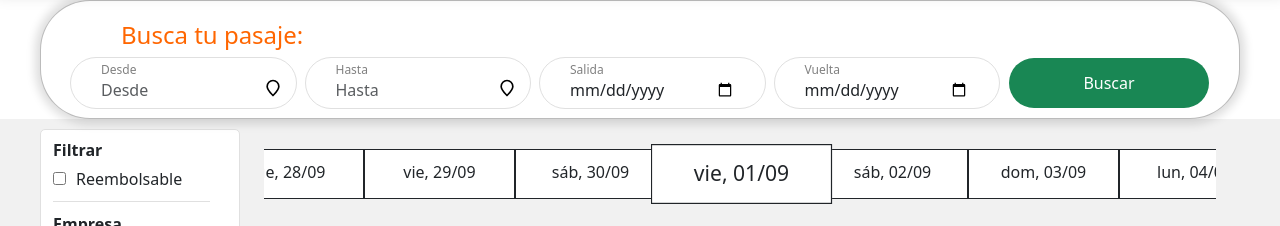
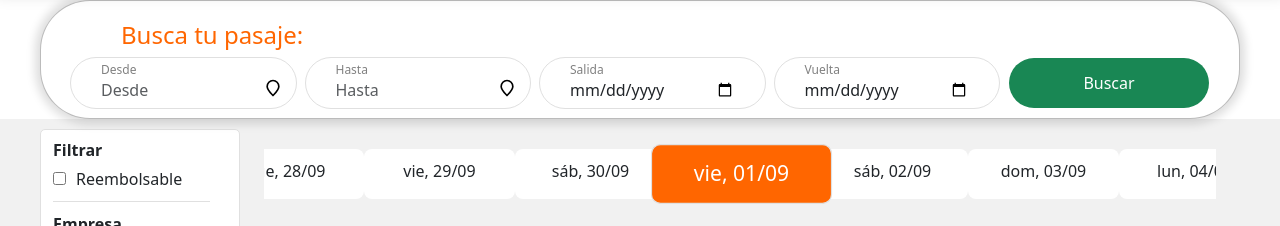
Before and after one commit to maxi326519/pidebus-landing, a plain HTML site: page tikets/index.html in a window 1280 px wide. Shown: the part 100-326 px from the top of the page. Drawn offline with nearby package versions, Linux system fonts and the light colour scheme.

Commit message:
detalle al slider

```diff
--- a/tikets/js/resize.js
+++ b/tikets/js/resize.js
@@ -13,9 +13,9 @@ function generarDiasDelMes(mes, año) {
   var fecha = new Date(año, mes - 1, 1); // mes - 1 porque los meses en JavaScript van de 0 a 11
   var diaInicio = fecha.getDay(); // Obtener el día de la semana en el que comienza el mes
   var ultimoDiaMes = new Date(año, mes, 0).getDate();
+  var primerDia = true;
 
   for (var dia = 1; dia <= ultimoDiaMes; dia++) {
-    var color = colores[colorIndex];
     var diaSemana = obtenerNombreDia((diaInicio + dia - 1) % 7);
     var fechaFormateada =
       diaSemana +
@@ -23,6 +23,10 @@ function generarDiasDelMes(mes, año) {
       dia.toString().padStart(2, "0") +
       "/" +
       mes.toString().padStart(2, "0");
+
+    var clClass = primerDia ? "cl" : "cl  cl-yellow";
+    primerDia = false; // Desactivar para el resto de los días
+
     contenidoHTML +=
       '<div class="slide" data-fecha="' +
       año +
@@ -30,7 +34,9 @@ function generarDiasDelMes(mes, año) {
       mes.toString().padStart(2, "0") +
       "-" +
       dia.toString().padStart(2, "0") +
-      '"><div class="cl border border-dark">' +
+      '"><div class="' +
+      clClass + // Aplicar la clase de fondo aquí
+      '">' +
       fechaFormateada +
       "</div></div>";
 
--- a/tikets/style.css
+++ b/tikets/style.css
@@ -903,7 +903,6 @@
 
 /* ORDENAMIENTO */
 
-
 .cl {
   height:50px;
   padding:10px;
@@ -911,24 +910,34 @@
   text-align: center;
   justify-content: center;
   margin: 0 auto;
-  border-color: #000 !important;
-  border-radius: 1px solid black !important;
+  border: 1px solid var(--border-color);
+  border-radius: 8px;
   overflow: hidden !important;
   background-color: white !important;
+  cursor: pointer;
 }
+
+
+.slick-active .cl {
+  background-color: white !important; /* Establecer el fondo en blanco para los elementos activos, excluyendo el central */
+  border: none;
+}
+
+.slick-center .cl {
+  color: white;
+  background-color: var(--primary-color) !important; /* Mantener el fondo naranja solo para el elemento central */
+  border: 1px solid var(--border-color);
+  border-radius: 8px;
+}
+
+
+
 
 .cl-yellow {
   /* background: #f1c40f;  */
-  border-color: #000 !important;
+  background-color: white !important;
   border-radius: 1px solid black !important;
-}
-
-.cl-blue {
-  background: #3498db;
-}
-
-.cl-red {
-  background: #e74c3c;
+  border: var(--border-color) !important;
 }
 
 .slick-active {
```
